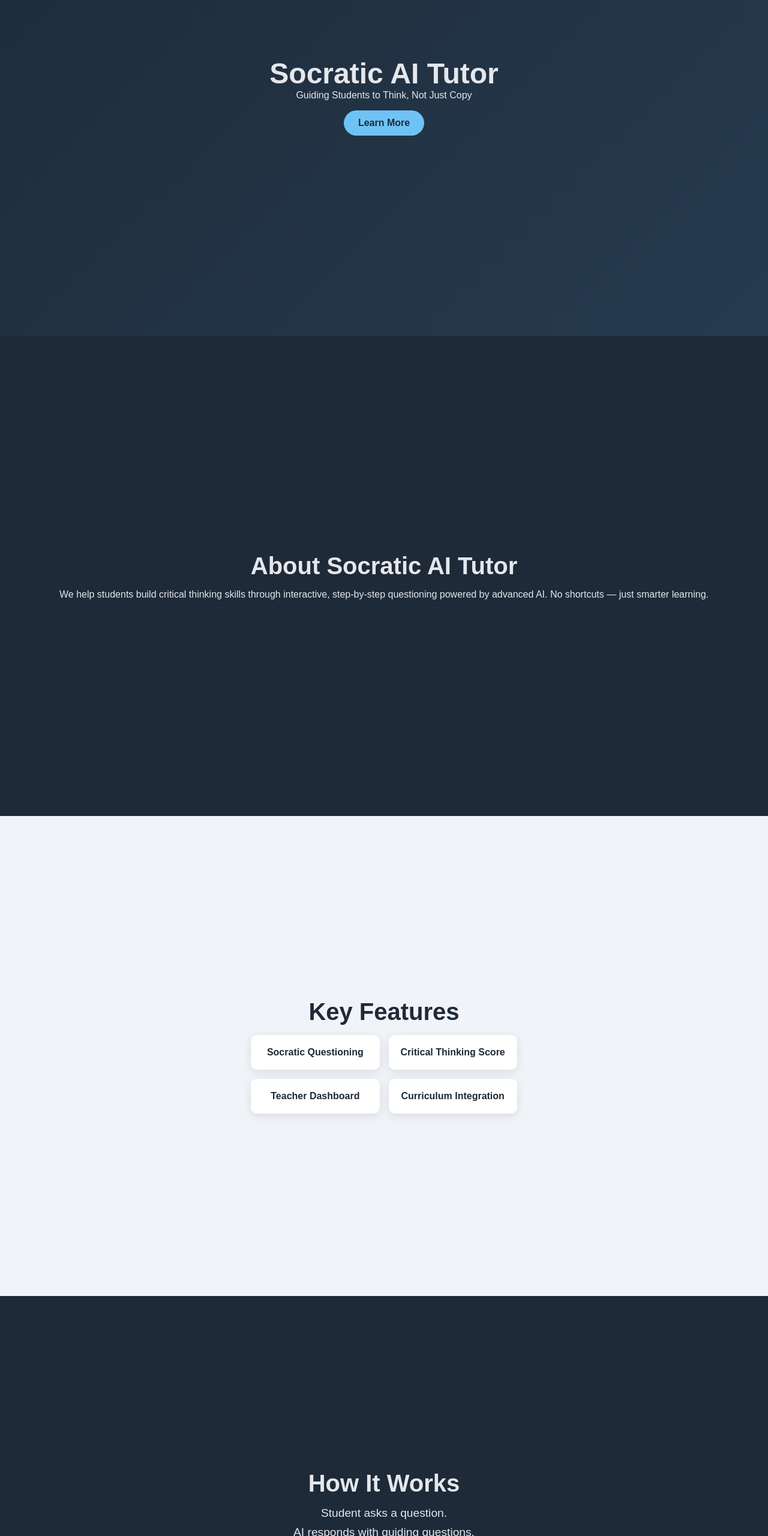
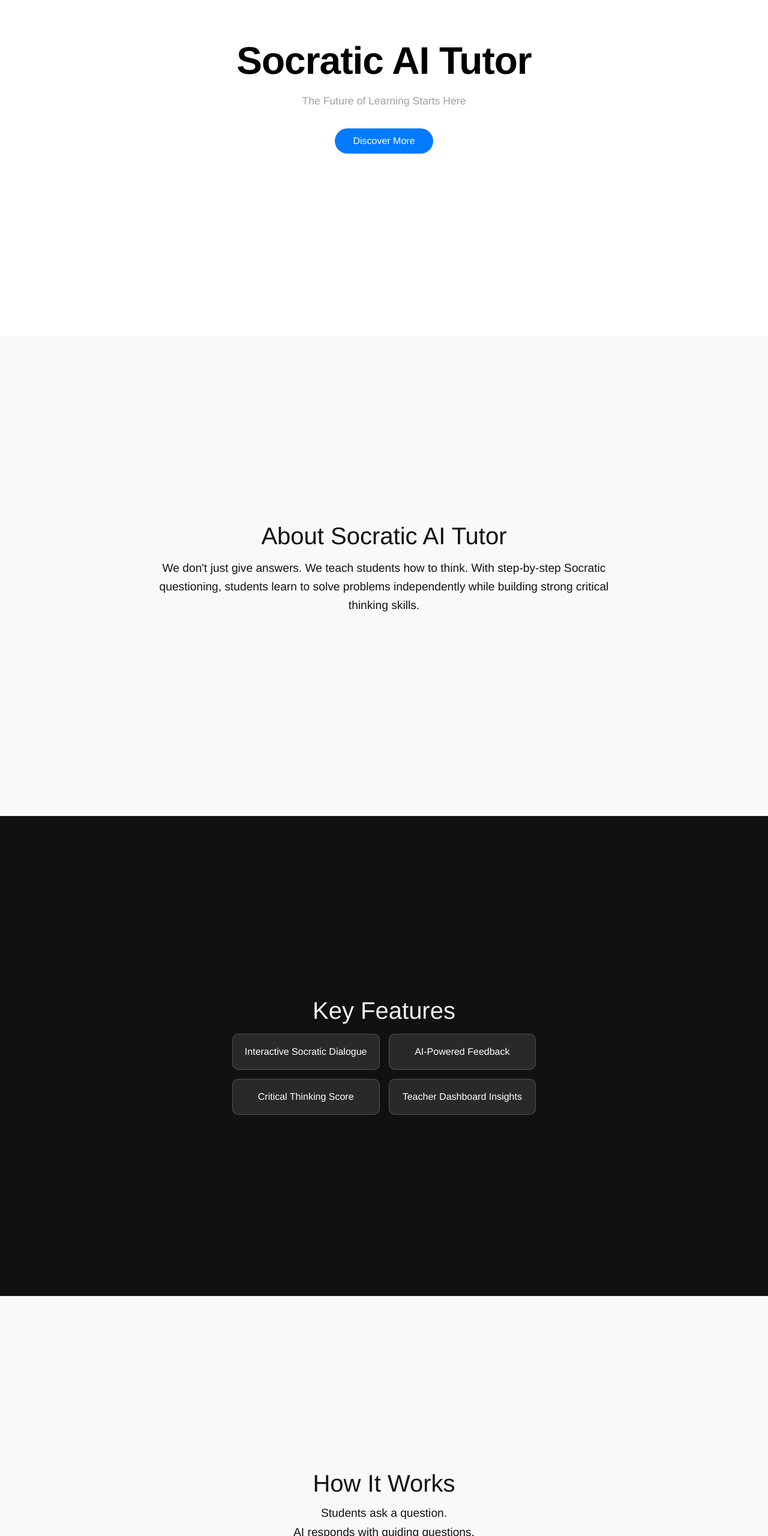
Before and after one commit to therealmanraj/Socratic-AI, a plain HTML site: page index.html in a window 1280 px wide. Shown: the part 240-2800 px from the top of the page at 60% size. Drawn offline with Linux system fonts and the light colour scheme.

Commit message:
Better colors

```diff
--- a/index.html
+++ b/index.html
@@ -12,66 +12,63 @@
     <section id="hero" class="full-section">
       <div class="content-center">
         <h1>Socratic AI Tutor</h1>
-        <p>Guiding Students to Think, Not Just Copy</p>
-        <a href="#about" class="btn">Learn More</a>
+        <p class="subtle-text">The Future of Learning Starts Here</p>
+        <a href="#about" class="btn">Discover More</a>
       </div>
     </section>
 
     <!-- ABOUT SECTION -->
-    <section id="about" class="full-section dark">
+    <section id="about" class="full-section light-section">
       <div class="content-center">
         <h2>About Socratic AI Tutor</h2>
         <p>
-          We help students build critical thinking skills through interactive,
-          step-by-step questioning powered by advanced AI. No shortcuts — just
-          smarter learning.
+          We don't just give answers. We teach students how to think. With
+          step-by-step Socratic questioning, students learn to solve problems
+          independently while building strong critical thinking skills.
         </p>
       </div>
     </section>
 
     <!-- FEATURES SECTION -->
-    <section id="features" class="full-section">
+    <section id="features" class="full-section dark-section">
       <div class="content-center">
         <h2>Key Features</h2>
         <div class="features-grid">
-          <div class="feature-card">Socratic Questioning</div>
+          <div class="feature-card">Interactive Socratic Dialogue</div>
+          <div class="feature-card">AI-Powered Feedback</div>
           <div class="feature-card">Critical Thinking Score</div>
-          <div class="feature-card">Teacher Dashboard</div>
-          <div class="feature-card">Curriculum Integration</div>
+          <div class="feature-card">Teacher Dashboard Insights</div>
         </div>
       </div>
     </section>
 
     <!-- HOW IT WORKS SECTION -->
-    <section id="how-it-works" class="full-section dark">
+    <section id="how-it-works" class="full-section light-section">
       <div class="content-center">
         <h2>How It Works</h2>
-        <ul>
-          <li>Student asks a question.</li>
+        <ul class="how-list">
+          <li>Students ask a question.</li>
           <li>AI responds with guiding questions.</li>
-          <li>Hints only when necessary.</li>
-          <li>Critical Thinking Score tracks independent effort.</li>
-          <li>Teachers see complete student learning history.</li>
+          <li>Hints are available when needed — no shortcuts.</li>
+          <li>Critical Thinking Score tracks independent work.</li>
+          <li>Teachers gain deep insight into student learning journeys.</li>
         </ul>
       </div>
     </section>
 
     <!-- CONTACT SECTION -->
-    <section id="contact" class="full-section">
+    <section id="contact" class="full-section dark-section">
       <div class="content-center">
-        <h2>Get Involved</h2>
+        <h2>Partner with Us</h2>
+        <p>Help shape the future of AI-powered learning.</p>
         <p>
-          We are partnering with innovative schools to pilot Socratic AI Tutor.
-        </p>
-        <p>
-          Email:
           <a href="mailto:info@socraticaitutor.com">info@socraticaitutor.com</a>
         </p>
       </div>
     </section>
 
     <footer>
-      <p>&copy; 2025 Socratic AI Tutor. All Rights Reserved.</p>
+      <p>&copy; 2025 Socratic AI Tutor. All rights reserved.</p>
     </footer>
   </body>
 </html>
--- a/script.js
+++ b/script.js
@@ -1,6 +1,6 @@
 document.addEventListener("DOMContentLoaded", () => {
   const featureCards = document.querySelectorAll(".feature-card");
-  const listItems = document.querySelectorAll("ul li");
+  const listItems = document.querySelectorAll(".how-list li");
 
   const revealOnScroll = (elements) => {
     const triggerBottom = window.innerHeight * 0.85;
--- a/styles.css
+++ b/styles.css
@@ -4,7 +4,7 @@
   padding: 0;
   box-sizing: border-box;
   scroll-behavior: smooth;
-  font-family: "Arial", sans-serif;
+  font-family: "Helvetica Neue", Arial, sans-serif;
 }
 
 /* Full Screen Sections */
@@ -13,67 +13,65 @@
   display: flex;
   align-items: center;
   justify-content: center;
+  padding: 2rem;
   text-align: center;
-  padding: 2rem;
-  position: relative;
 }
 
 /* Typography */
 h1 {
-  font-size: 3rem;
+  font-size: 4rem;
+  font-weight: 600;
+  letter-spacing: -1px;
+  margin-bottom: 1rem;
 }
 
 h2 {
   font-size: 2.5rem;
+  font-weight: 500;
   margin-bottom: 1rem;
 }
 
-/* Hero Section */
-#hero {
-  background: linear-gradient(135deg, #1e2a38, #263b50);
-  color: #e5e7eb;
+p {
+  font-size: 1.2rem;
+  max-width: 800px;
+  margin: 0 auto 1.5rem;
+  line-height: 1.6;
 }
 
-#hero h1,
-#hero p {
-  opacity: 0;
-  transform: translateY(-30px);
-  animation: fadeIn 1s ease-out forwards;
+/* Subtle subtitle text */
+.subtle-text {
+  font-size: 1.1rem;
+  color: #a0a0a0;
+  margin-bottom: 2rem;
 }
 
-#hero p {
-  animation-delay: 0.3s;
-}
-
+/* Buttons */
 .btn {
   display: inline-block;
-  margin-top: 1rem;
-  padding: 12px 24px;
-  background: #6ec3f4;
-  color: #1e2a38;
-  font-weight: bold;
+  padding: 12px 30px;
+  background: #007aff;
+  color: white;
   border-radius: 30px;
+  font-weight: 500;
   text-decoration: none;
-  opacity: 0;
-  animation: fadeIn 1s ease-out 0.6s forwards;
   transition: all 0.3s ease;
+  font-size: 1rem;
 }
 
 .btn:hover {
-  background: #4daedb;
+  background: #005bb5;
 }
 
-/* Dark Section (Like About & How It Works) */
-.dark {
-  background: #1e2a38;
-  color: #e5e7eb;
+/* Light Sections */
+.light-section {
+  background: #f9f9f9;
+  color: #111;
 }
 
-/* Light Sections (Like Features & Contact) */
-#features,
-#contact {
-  background: #f0f4f8;
-  color: #1e2a38;
+/* Dark Sections */
+.dark-section {
+  background: #111;
+  color: #f0f0f0;
 }
 
 /* Features Grid */
@@ -87,13 +85,13 @@ h2 {
 
 .feature-card {
   padding: 20px;
-  background: white;
-  color: #1e2a38;
-  font-weight: bold;
+  background: rgba(255, 255, 255, 0.1);
+  border: 1px solid rgba(255, 255, 255, 0.2);
+  color: white;
+  font-weight: 500;
   border-radius: 10px;
-  box-shadow: 0 4px 15px rgba(0, 0, 0, 0.1);
+  opacity: 0;
   transform: translateY(50px);
-  opacity: 0;
   transition: all 0.6s ease-out;
 }
 
@@ -102,33 +100,33 @@ h2 {
   transform: translateY(0);
 }
 
-/* How It Works */
-ul {
+/* How It Works List */
+.how-list {
   list-style: none;
   padding: 0;
 }
 
-ul li {
-  margin: 10px 0;
+.how-list li {
   font-size: 1.2rem;
   opacity: 0;
   transform: translateY(30px);
   transition: all 0.5s ease-out;
+  margin: 10px 0;
 }
 
-ul li.visible {
+.how-list li.visible {
   opacity: 1;
   transform: translateY(0);
 }
 
-/* Contact */
-#contact p a {
-  color: #0078d4;
+/* Contact Link */
+#contact a {
+  color: #6ec3f4;
   text-decoration: none;
-  font-weight: bold;
+  font-weight: 500;
 }
 
-#contact p a:hover {
+#contact a:hover {
   text-decoration: underline;
 }
 
@@ -136,8 +134,9 @@ ul li.visible {
 footer {
   text-align: center;
   padding: 1rem;
-  background: #1e2a38;
-  color: #e5e7eb;
+  font-size: 0.9rem;
+  background: #000;
+  color: #777;
 }
 
 /* Animations */
@@ -149,11 +148,9 @@ footer {
 }
 
 /* RESPONSIVENESS */
-
-/* Tablets */
 @media (max-width: 768px) {
   h1 {
-    font-size: 2.5rem;
+    font-size: 2.8rem;
   }
 
   h2 {
@@ -165,45 +162,24 @@ footer {
   }
 
   .features-grid {
-    grid-template-columns: 1fr; /* Stack features vertically */
+    grid-template-columns: 1fr;
+  }
+}
+
+@media (max-width: 480px) {
+  h1 {
+    font-size: 2.2rem;
+  }
+
+  h2 {
+    font-size: 1.6rem;
+  }
+
+  p {
+    font-size: 0.95rem;
   }
 
   .btn {
     padding: 10px 20px;
   }
-
-  ul li {
-    font-size: 1rem;
-  }
 }
-
-/* Mobile Phones */
-@media (max-width: 480px) {
-  h1 {
-    font-size: 2rem;
-  }
-
-  h2 {
-    font-size: 1.8rem;
-  }
-
-  p {
-    font-size: 0.9rem;
-  }
-
-  .full-section {
-    padding: 1rem;
-  }
-
-  .btn {
-    padding: 8px 16px;
-  }
-
-  ul li {
-    font-size: 0.9rem;
-  }
-
-  footer {
-    font-size: 0.8rem;
-  }
-}
```
